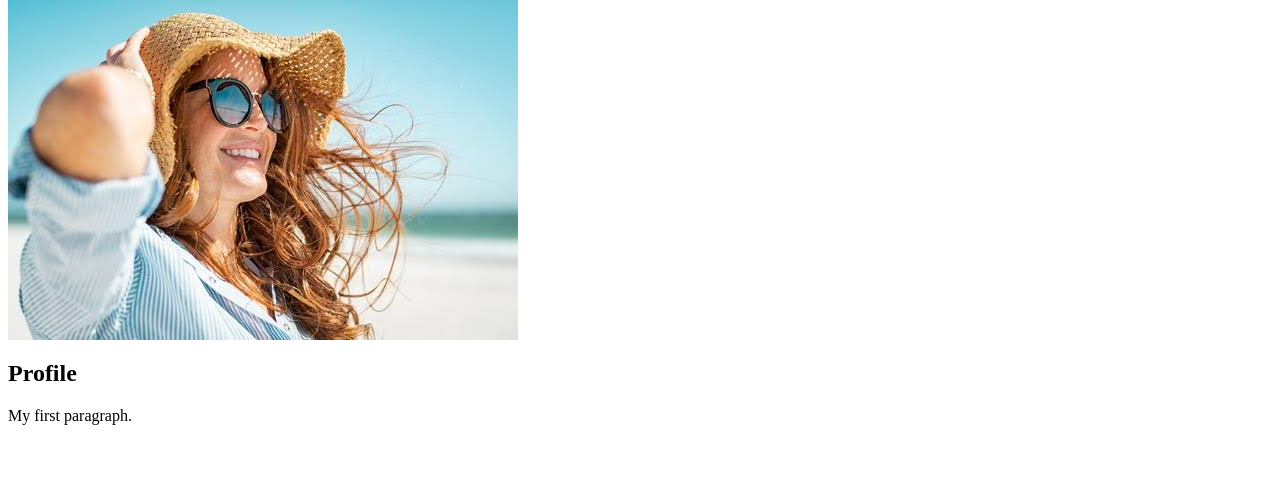
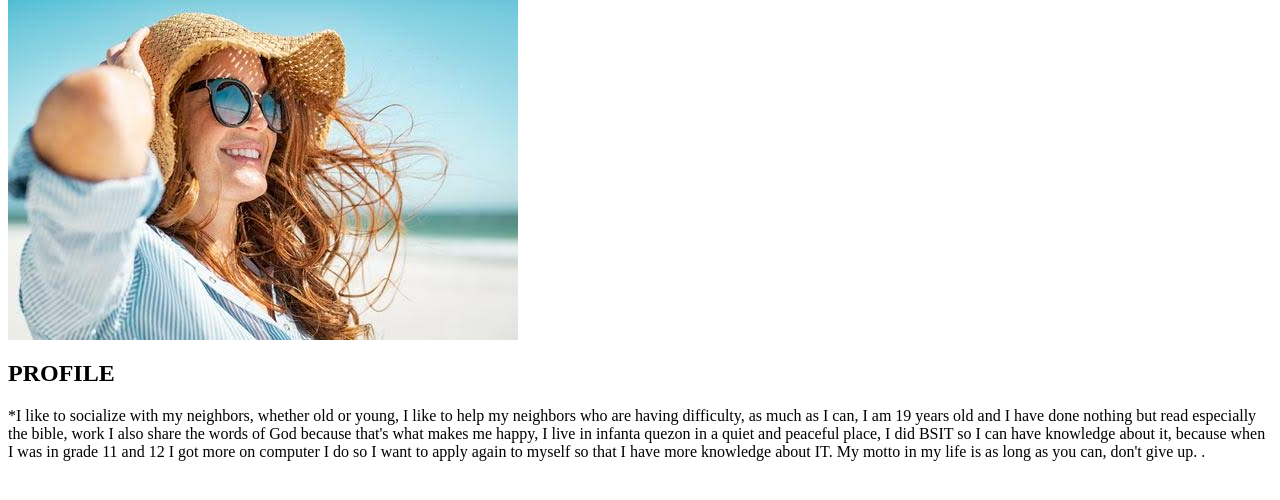
Before and after one commit to princess-delaura17/2aBsit, a plain HTML site: page index.html in a window 1280 px wide. Shown: the part 66-566 px from the top of the page. Drawn offline with Linux system fonts and the light colour scheme.

Commit message:
Update index.html

```diff
--- a/index.html
+++ b/index.html
@@ -6,7 +6,7 @@
 </body>
 <h1>Princess De Laura</h1>
 <img src="img_girl.jpeg">
-  <h2>Profile</h2>
-  <p>My first paragraph.</p>
+  <h2>PROFILE</h2>
+  <p1>*I like to socialize with my neighbors, whether old or young, I like to help my neighbors who are having difficulty, as much as I can, I am 19 years old and I have done nothing but read especially the bible, work I also share the words of God because that's what makes me happy, I live in infanta quezon in a quiet and peaceful place, I did BSIT so I can have knowledge about it, because when I was in grade 11 and 12 I got more on computer I do so I want to apply again to myself so that I have more knowledge about IT. My motto in my life is as long as you can, don't give up. .</p1>
   </body>
 </html>
```
